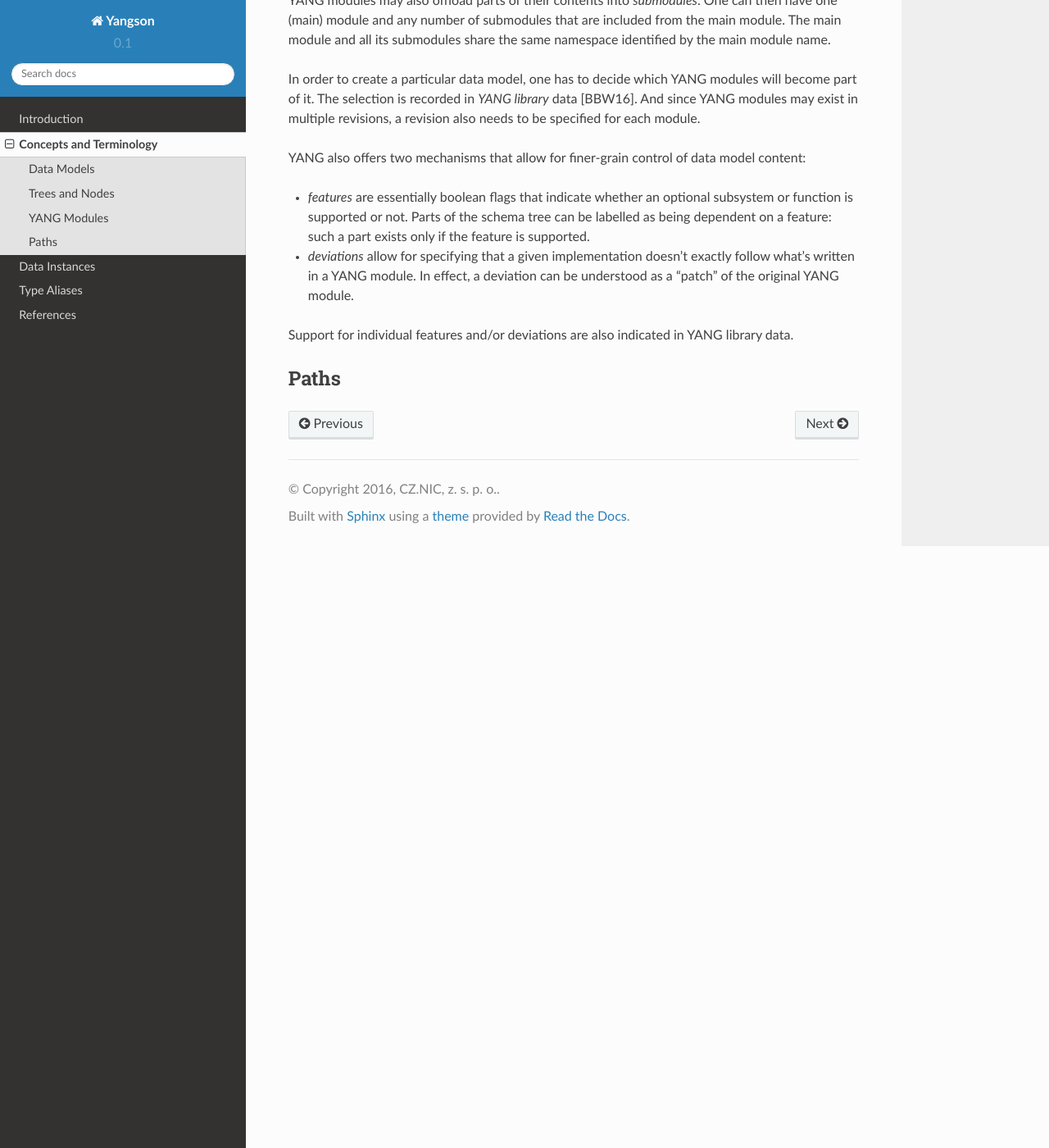
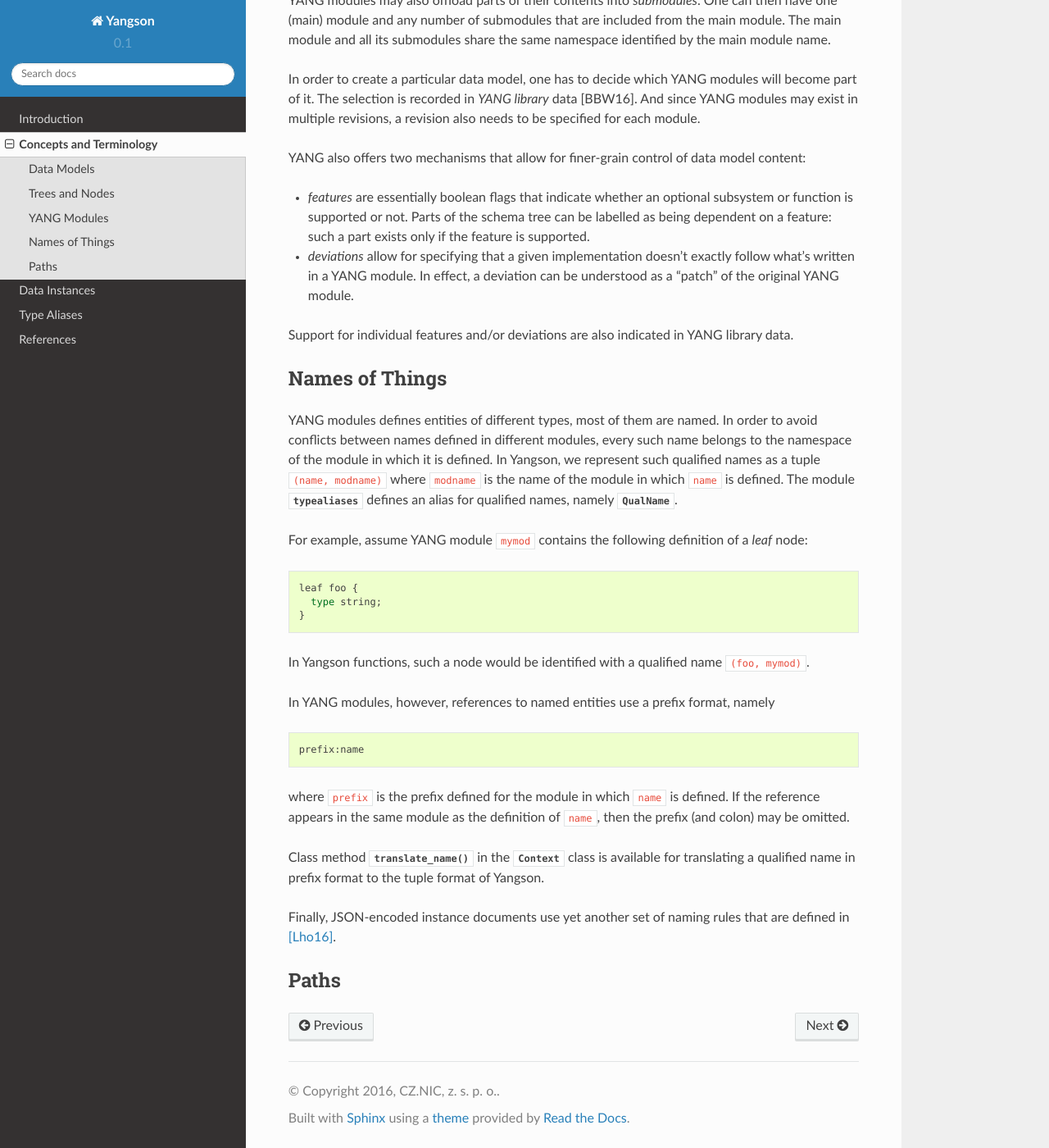
Before and after one commit to CZ-NIC/yangson, a Sphinx documentation site: the page built from docs/concepts-terms.rst, in a window 1280 px wide and 1400 px high, scrolled down 1995 px. Shown: the whole window at 82% size. Built offline with Sphinx 7.4.7 and the Read the Docs theme 2.0.0, drawn with Linux system fonts in a browser that asks for light colours.

Commit message:
New text about names.

```diff
--- a/docs/concepts-terms.rst
+++ b/docs/concepts-terms.rst
@@ -63,5 +63,28 @@ YANG also offers two mechanisms that allow for finer-grain control of data model
 
 Support for individual features and/or deviations are also indicated in YANG library data.
 
+Names of Things
+***************
+
+YANG modules defines entities of different types, most of them are named. In order to avoid conflicts between names defined in different modules, every such name belongs to the namespace of the module in which it is defined. In Yangson, we represent such qualified names as a tuple ``(name, modname)`` where ``modname`` is the name of the module in which ``name`` is defined. The module :mod:`typealiases` defines an alias for qualified names, namely :const:`QualName`.
+
+For example, assume YANG module ``mymod`` contains the following definition of a *leaf* node::
+
+  leaf foo {
+    type string;
+  }
+
+In Yangson functions, such a node would be identified with a qualified name ``(foo, mymod)``.
+
+In YANG modules, however, references to named entities use a prefix format, namely ::
+
+  prefix:name
+
+where ``prefix`` is the prefix defined for the module in which ``name`` is defined. If the reference appears in the same module as the definition of ``name``, then the prefix (and colon) may be omitted.
+
+Class method :meth:`translate_name` in the :class:`Context` class is available for translating a qualified name in prefix format to the tuple format of Yangson.
+
+Finally, JSON-encoded instance documents use yet another set of naming rules that are defined in [Lho16]_.
+
 Paths
 *****
```
